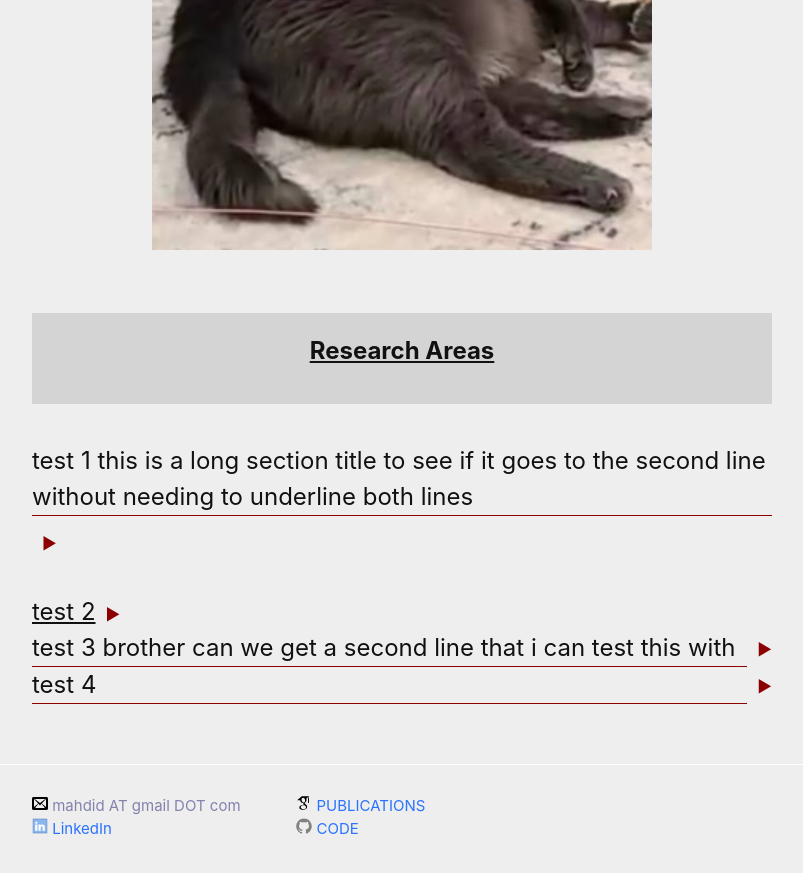
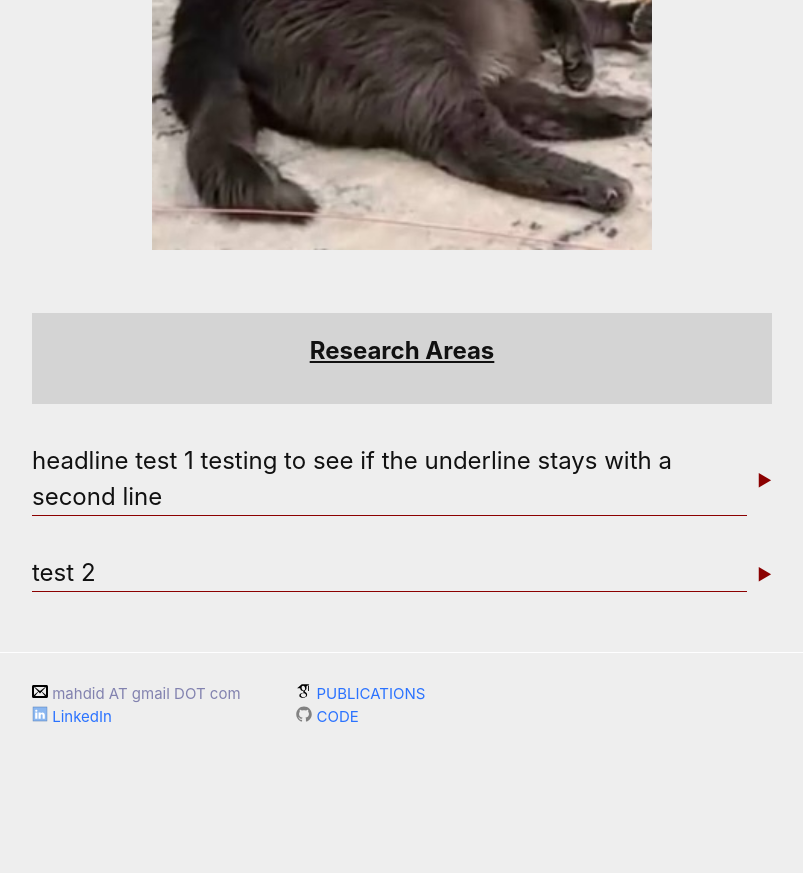
Before and after one commit to mehdidadfarnia/mehdidadfarnia.github.io, a Jekyll site: the page built from research.markdown, in a window 1280 px wide and 900 px high, scrolled down 600 px. Shown: the top 873 px of the window, without its empty margins (238-1041 px from the left). Built offline with Jekyll 4.4.1, drawn with Linux system fonts in a browser that asks for light colours; after the commit the page ends 1388 px from its top, so only the background shows below that.

Commit message:
testing expandable section try 20

```diff
--- a/research.markdown
+++ b/research.markdown
@@ -22,22 +22,6 @@ permalink: /Research/
 
 <br>
 
-<details>
-  <summary>
-    <h1 style="display: block; border-bottom: 1px solid darkred;">test 1 this is a long section title to see if it goes to the second line without needing to underline both lines</h1>
-  </summary>
-  hidden content, this is a test again 4
-</details>
-
-<br>
-
-<details>
-  <summary><h1 style="display: inline; text-decoration: underline;">test 2</h1></summary>
-
-hidden content 2, test
-
-</details>
-
 
 <style>
   details summary {
@@ -59,15 +43,16 @@ hidden content 2, test
 
 <details>
   <summary style="display: flex; align-items: center;">
-    <h1 style="display: block; border-bottom: 1px solid darkred; margin: 0; flex: 1;">test 3 brother can we get a second line that i can test this with </h1>
+    <h1 style="display: block; border-bottom: 1px solid darkred; margin: 0; flex: 1;"> headline test 1 testing to see if the underline stays with a second line </h1>
   </summary>
   hidden content
 </details>
 
+<br>
 
 <details>
   <summary style="display: flex; align-items: center;">
-    <h1 style="display: block; border-bottom: 1px solid darkred; margin: 0; flex: 1;">test 4 </h1>
+    <h1 style="display: block; border-bottom: 1px solid darkred; margin: 0; flex: 1;">test 2 </h1>
   </summary>
   hidden content   2
 </details>
```
